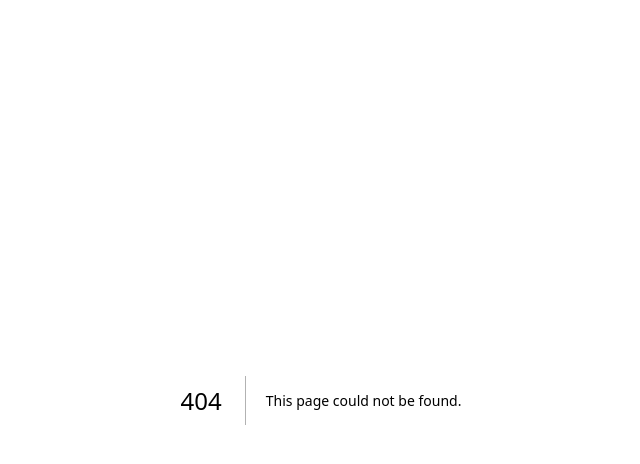
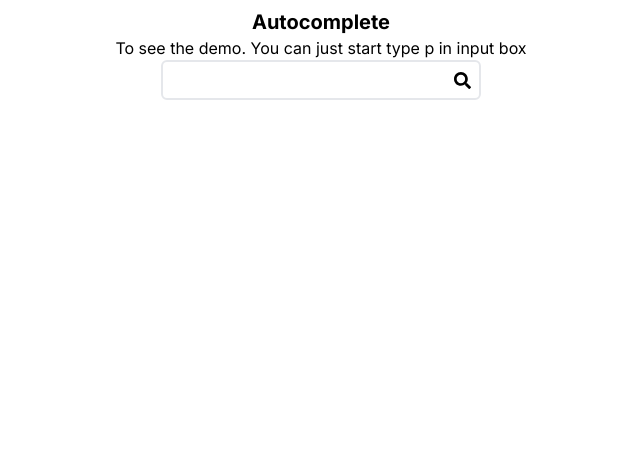
Before and after one commit to abhinay-chaturvedi/machine-coding, a Next.js app: page /autocomplete in a window 1280 px wide. Before the commit this address had no page. Shown: the top 464 px of the page, without its empty margins (319-959 px from the left). Built offline with nearby package versions, Linux system fonts and the light colour scheme.

Commit message:
done with autocomplete

```diff
--- /dev/null
+++ b/app/_components/Card.tsx
@@ -0,0 +1,12 @@
+import Link from "next/link";
+import React from "react";
+
+const Card = () => {
+  return (
+    <div className="tw-w-60 tw-h-48 tw-bg-[#FCF6F5] tw-shadow-md">
+      <Link className="tw-w-full tw-h-full tw-block" href={"/autocomplete"}>autocomplete</Link>
+    </div>
+  );
+};
+
+export default Card;
--- /dev/null
+++ b/app/autocomplete/_components/Autocomplete.tsx
@@ -0,0 +1,118 @@
+"use client";
+import React, {
+  ChangeEvent,
+  ChangeEventHandler,
+  KeyboardEvent,
+  KeyboardEventHandler,
+  MutableRefObject,
+  useRef,
+  useState,
+} from "react";
+import { FaSearch, FaTimes } from "react-icons/fa";
+// import "./index.css"
+
+const Autocomplete = ({ options }: { options: string[] }) => {
+  const timoutRef: { current: NodeJS.Timeout | null } = useRef(null);
+  // console.log(options);
+  const [searchText, setSearchText] = useState<string>("");
+  const [showList, setShowList] = useState<string[]>([]);
+  const [focused, setFocused] = useState<boolean>(false);
+  const [active, setActive] = useState(0);
+  console.log("🚀 ~ Autocomplete ~ focused:", focused);
+  const [showCancel, setShowCancel] = useState(false);
+  // console.log(searchText);
+  const handleSearch = async (e: ChangeEvent<HTMLInputElement>) => {
+    // here i need to add debounce
+    if (timoutRef.current) {
+      clearTimeout(timoutRef.current);
+    }
+    timoutRef.current = setTimeout(() => {
+      setSearchText(e.target.value);
+      console.log("runs");
+      const filtered = options.filter((item) => {
+        return item.toLowerCase().includes(e.target.value.toLowerCase());
+      });
+      console.log("🚀 ~ filtered ~ filtered:", filtered, searchText);
+      setShowList(filtered);
+    }, 500);
+    setSearchText(e.target.value);
+  };
+  const handleKeyDown = async (e: KeyboardEvent<HTMLInputElement>) => {
+    console.log(e.keyCode);
+    if (e.keyCode == 40) {
+      setActive((prev) => (prev + 1) % showList.length);
+    } else if (e.keyCode == 38) {
+      setActive((prev) => (prev - 1 < 0 ? showList.length - 1 : prev - 1));
+    } else if (e.keyCode == 13) {
+      // submit the code
+      setSearchText(showList[active]);
+      // console.log("hello");
+      setShowCancel(true);
+      setShowList([]);
+    }
+  };
+  const handleClickCancel = async () => {
+    setShowCancel(false);
+    setSearchText("");
+  };
+  return (
+    <div>
+      <div className="tw-flex tw-flex-col tw-gap-1 tw-items-center hello-brother">
+        <div
+          className={`tw-flex tw-gap-2 tw-items-center tw-rounded-md ${
+            focused ? "tw-border-green-700" : "tw-border-green"
+          } tw-border-2 tw-w-80 tw-p-1`}
+        >
+          <input
+            onKeyDown={handleKeyDown}
+            onBlur={() => setFocused(false)}
+            onFocus={() => setFocused(true)}
+            value={searchText as string}
+            className="tw-border-none tw-h-7 tw-flex-1 tw-outline-none"
+            onChange={handleSearch}
+            type="text"
+          />
+          {showCancel && (
+            <FaTimes
+              onClick={handleClickCancel}
+              className="hover:tw-bg-slate-100 tw-cursor-pointer hover:tw-rounded-md tw-p-[2px]"
+              size={25}
+            />
+          )}
+          <FaSearch
+            className="hover:tw-bg-slate-100 tw-cursor-pointer hover:tw-rounded-md tw-p-1"
+            size={25}
+          />
+        </div>
+        {/* here list of option will be shown */}
+        <div className="tw-w-80 tw-flex tw-flex-col tw-gap-2 tw-max-h-96 tw-overflow-auto">
+          {showList.map((item, index) => {
+            return (
+              <div
+                className={`${
+                  active == index ? "tw-bg-slate-200" : "tw-bg-slate-100"
+                } tw-p-2 hover:tw-bg-slate-200 hover:tw-text-green-950`}
+                key={item}
+              >
+                <button
+                  className="tw-w-full tw-h-full tw-cursor-pointer tw-text-left"
+                  onClick={() => {
+                    setSearchText(item);
+                    console.log("hello");
+                    setShowList([]);
+                    setShowCancel(true);
+                  }}
+                >
+                  {item}
+                </button>
+              </div>
+            );
+          })}
+          {/* <p>{searchText}</p> */}
+        </div>
+      </div>
+    </div>
+  );
+};
+
+export default Autocomplete;
--- /dev/null
+++ b/app/autocomplete/page.tsx
@@ -0,0 +1,25 @@
+import React from "react";
+import Autocomplete from "./_components/Autocomplete";
+const Page = () => {
+  return (
+    <div className="tw-max-w-7xl tw-m-auto tw-p-2">
+      {/* In this autocomplete components i will pass the options, those will be shown when any user search
+        through the the search bar */}
+        <span className="tw-font-bold tw-text-center tw-block tw-text-xl">Autocomplete</span>
+        <p className="tw-text-center">To see the demo. You can just start type p in input box</p>
+      <Autocomplete
+        options={[
+          "Papaya",
+          "Persimmon",
+          "Paw Paw",
+          "Prickly Pear",
+          "Peach",
+          "Pomegranate",
+          "Pineapple",
+        ]}
+      />
+    </div>
+  );
+};
+
+export default Page;
--- a/app/globals.css
+++ b/app/globals.css
@@ -2,7 +2,10 @@
 @tailwind components;
 @tailwind utilities;
 
-:root {
+html, body {
+  height: 100%;
+}
+/* :root {
   --foreground-rgb: 0, 0, 0;
   --background-start-rgb: 214, 219, 220;
   --background-end-rgb: 255, 255, 255;
@@ -30,4 +33,4 @@ body {
   .text-balance {
     text-wrap: balance;
   }
-}
+} */
--- a/app/layout.tsx
+++ b/app/layout.tsx
@@ -16,7 +16,11 @@ export default function RootLayout({
 }>) {
   return (
     <html lang="en">
-      <body className={inter.className}>{children}</body>
+
+      <body className={inter.className}>
+        {/* hi there */}
+        {children}
+        </body>
     </html>
   );
 }
--- /dev/null
+++ b/app/not-found.tsx
@@ -0,0 +1,20 @@
+import Link from "next/link";
+import React from "react";
+
+const NotFound = () => {
+  return (
+    <div className="tw-max-w-7xl tw-h-full tw-m-auto tw-p-2">
+      <div className="tw-flex tw-h-full tw-justify-center tw-items-center">
+        <div className="tw-flex tw-flex-col tw-items-center tw-gap-1">
+          <span >
+            Sorry the page you want does not exist, try exploring something
+            else.
+          </span>
+          <Link className="tw-bg-gray-700 tw-rounded-md tw-p-2 tw-text-white" href={"/"}>Go to Home</Link>
+        </div>
+      </div>
+    </div>
+  );
+};
+
+export default NotFound;
--- a/app/page.tsx
+++ b/app/page.tsx
@@ -1,10 +1,12 @@
 import Image from "next/image";
-
+import Link from "next/link";
+import Card from "./_components/Card";
 export default function Home() {
   return (
     <div>
-      Here you will get all the machince code card, when you wil click on those
-      card you will be brought to the respective page
+      <div className="tw-max-w-7xl tw-m-auto tw-p-2">
+        <Card/>
+      </div>
     </div>
   );
 }
--- a/tailwind.config.ts
+++ b/tailwind.config.ts
@@ -6,6 +6,7 @@ const config: Config = {
     "./components/**/*.{js,ts,jsx,tsx,mdx}",
     "./app/**/*.{js,ts,jsx,tsx,mdx}",
   ],
+  prefix: "tw-",
   theme: {
     extend: {
       backgroundImage: {
```
Also changed, not shown: package.json (+5 -4 lines), 1 other file (tests, documents, lock files or other folders).
